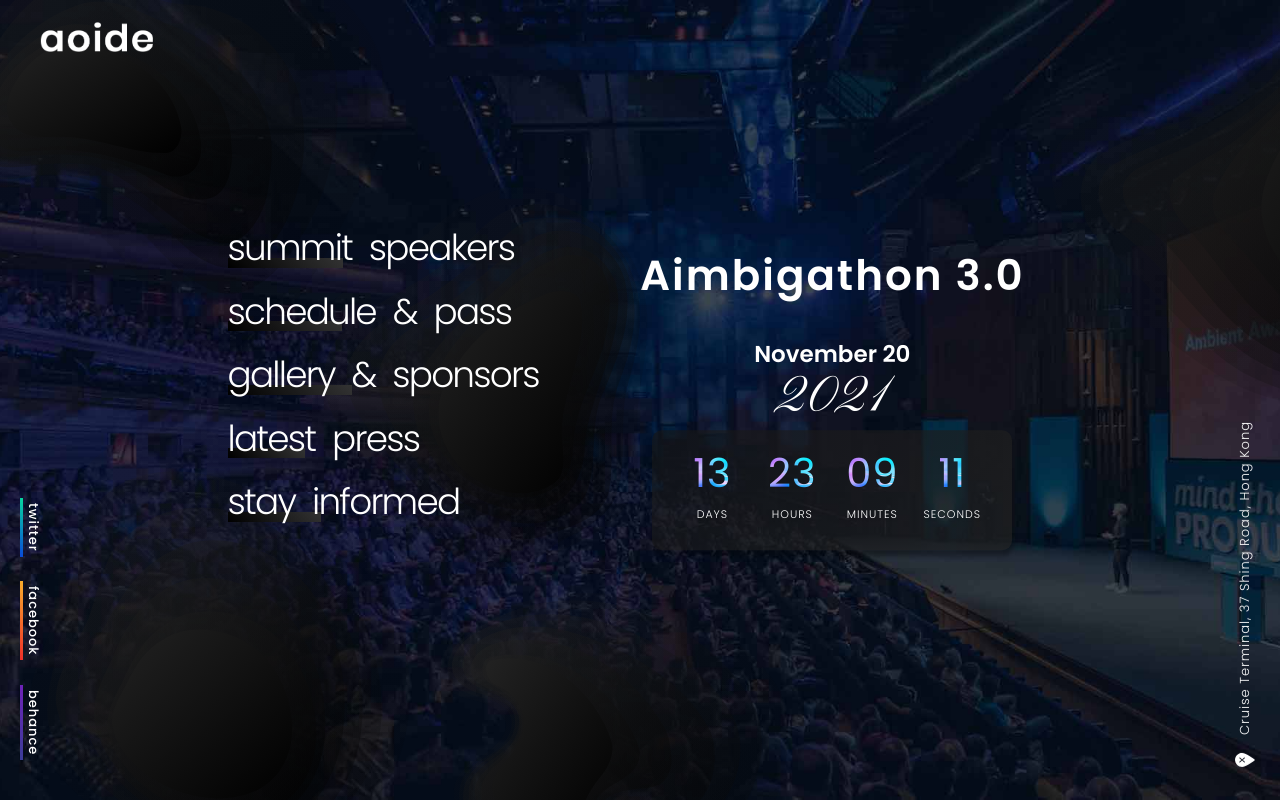
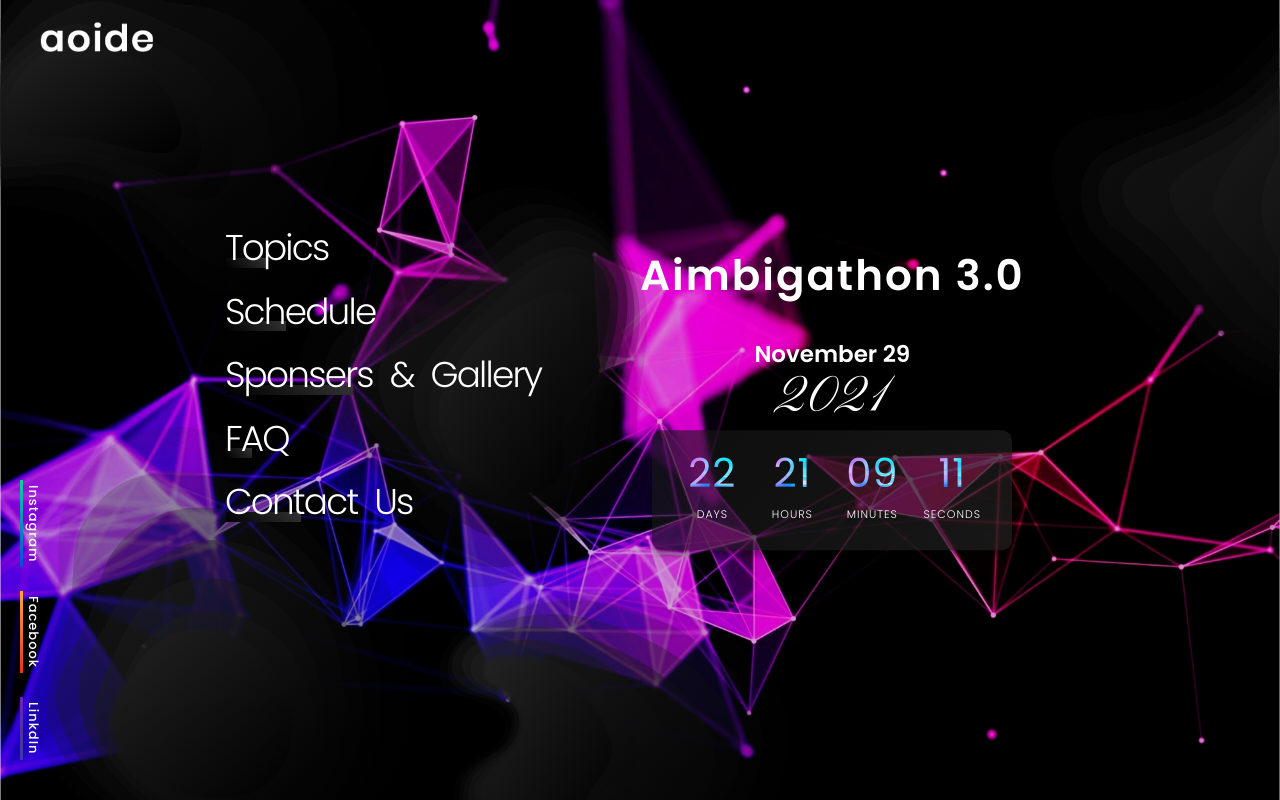
Before and after one commit to rshriharripriya/aimbigathon_3.0, a plain HTML site: page index.html in a window 1280 px wide. Drawn offline with Linux system fonts and the light colour scheme.

Commit message:
drastic changes

```diff
--- a/css/style.css
+++ b/css/style.css
@@ -99,7 +99,7 @@ h6, .h6 {
 	background-color: rgba(0,0,0,0.7);
 }
 ::-moz-selection {
-	background-color: #rgba(0,0,0,0.7);
+	background-color: rgba(0,0,0,0.7);
 }
 
 ::selection {
@@ -357,10 +357,10 @@ a.ticket-link:active .pulse{
 .pulse {
 	display: inline-block;
 	height: 36px;
-	-webkit-animation: pulse 1s linear infinite;9
+	-webkit-animation: pulse 1s linear infinite;
 	animation: pulse 1s linear infinite;
 }
-@keyframes "pulse" {
+@keyframes pulse {
  0% {
     -webkit-transform: scale(1);
    	-moz-transform: scale(1);
@@ -384,7 +384,7 @@ a.ticket-link:active .pulse{
  }
 
 }
-@-webkit-keyframes "pulse" {
+@-webkit-keyframes pulse {
  0% {
    -webkit-transform: scale(1);
    transform: scale(1);
@@ -562,7 +562,7 @@ main {
 	background-position: center center;
 	background-size: cover;
 	background-repeat: no-repeat;
-	background-image: url('../img/background.jpg');
+	background-image: url('../img/bg.jpg');
 }
 .content {
 	position: relative;
@@ -600,7 +600,6 @@ main {
 	width: 100%;
 	margin: 0;
 	color: var(--color-title);
-	text-transform: lowercase;
 	letter-spacing: -0.05em;
 	text-indent: -0.05em;
 	font-family: 'Poppins', sans-serif;
@@ -691,7 +690,7 @@ main {
 	left: 0;
 	width: 100%;
 	height: 100vh;
-	//pointer-events: none;
+	/* //pointer-events: none; */
 	z-index: 3;
 }
 
@@ -760,7 +759,6 @@ main {
 .menu__item {
 	color: var(--color-menu);
 	line-height: 1.1;
-	text-transform: lowercase;
 	letter-spacing: -0.025em;
 	text-indent: -0.025em;
 	font-family: 'Poppins', sans-serif;
--- a/index.html
+++ b/index.html
@@ -93,18 +93,20 @@
 <!--				<a href="#">get ticket</a>-->
 <!--			</div>-->
 
+
+			<!-- 1. Main Landing -->
 			<div class="content">
 				<nav class="menu">
-					<a href="#" class="menu__item">summit<div class="empty-space">-</div>speakers</a>
-					<a href="#" class="menu__item">schedule<div class="empty-space">-</div>&amp;<div class="empty-space">-</div>pass</a>
-					<a href="#" class="menu__item">gallery<div class="empty-space">-</div>&amp;<div class="empty-space">-</div>sponsors</a>
-					<a href="#" class="menu__item">latest<div class="empty-space">-</div>press</a>
-					<a href="#" class="menu__item">stay<div class="empty-space">-</div>informed</a>
+					<a href="#" class="menu__item">Topics</a>
+					<a href="#" class="menu__item">Schedule</a>
+					<a href="#" class="menu__item">Sponsers<div class="empty-space">-</div>&amp;<div class="empty-space">-</div>Gallery</a>
+					<a href="#" class="menu__item">FAQ</a>
+					<a href="#" class="menu__item">Contact<div class="empty-space">-</div>Us</a>
 				</nav>
 				<div class="event-time">
 					<div class="section">
 						<div class="hero-main-title">Aimbigathon 3.0</div>
-						<div class="hero-title">November 20</div>
+						<div class="hero-title">November 29</div>
 						<br>
 <!--						<div class="hero-subtitle"><span>2</span><span>0</span><span>1</span><span>9</span></div>-->
 						<div class="hero-subtitle">2021</div>
@@ -203,6 +205,7 @@
 			================================================== -->
 
 			<div class="content content--reveal">
+				<!-- Topics -->
 				<div class="content__inner">
 					<div class="section full-height over-y-scroll" id="boxscroll-1">
 						<div class="section" id="boxscroll-in-1">
@@ -341,6 +344,7 @@
 						</div>
 					</div>
 				</div>
+				<!-- Time Line  -->
 				<div class="content__inner">
 					<div class="section full-height over-y-scroll" id="boxscroll-2">
 						<div class="section" id="boxscroll-in-2">
@@ -585,6 +589,7 @@
 						</div>
 					</div>
 				</div>
+				<!-- Gallery -->
 				<div class="content__inner">
 					<div class="section full-height over-y-scroll" id="boxscroll-3">
 						<div class="section" id="boxscroll-in-3">
@@ -753,6 +758,7 @@
 						</div>
 					</div>
 				</div>
+				<!-- FAQ -->
 				<div class="content__inner">
 					<div class="section full-height over-y-scroll" id="boxscroll-4">
 						<div class="section" id="boxscroll-in-4">
@@ -878,6 +884,7 @@
 						</div>
 					</div>
 				</div>
+				<!-- Contact Us -->
 				<div class="content__inner">
 					<div class="section full-height over-y-scroll" id="boxscroll-5">
 						<div class="section" id="boxscroll-in-5">
@@ -990,15 +997,10 @@
 				</div>
 				<button class="content__close"></button>
 			</div>
-
-			<div class="location-fixed">
-				<p>Cruise Terminal, 37 Shing Road, Hong Kong</p>
-			</div>
-
 			<div class="social-fixed">
-				<a href="#">twitter</a>
-				<a href="#">facebook</a>
-				<a href="#">behance</a>
+				<a href="#">Instagram</a>
+				<a href="#">Facebook</a>
+				<a href="#">LinkdIn</a>
 			</div>
 
 		</main>
--- a/js/custom.js
+++ b/js/custom.js
@@ -87,7 +87,7 @@
 		//Countdown
 
         $('.countdown').downCount({
-            date: '11/20/2021 12:00:00'
+            date: '11/29/2021 10:00:00'
         }, function () {
             alert('Oops registration is over');
         });
```
Also changed, not shown: img/bg.jpg (added).
